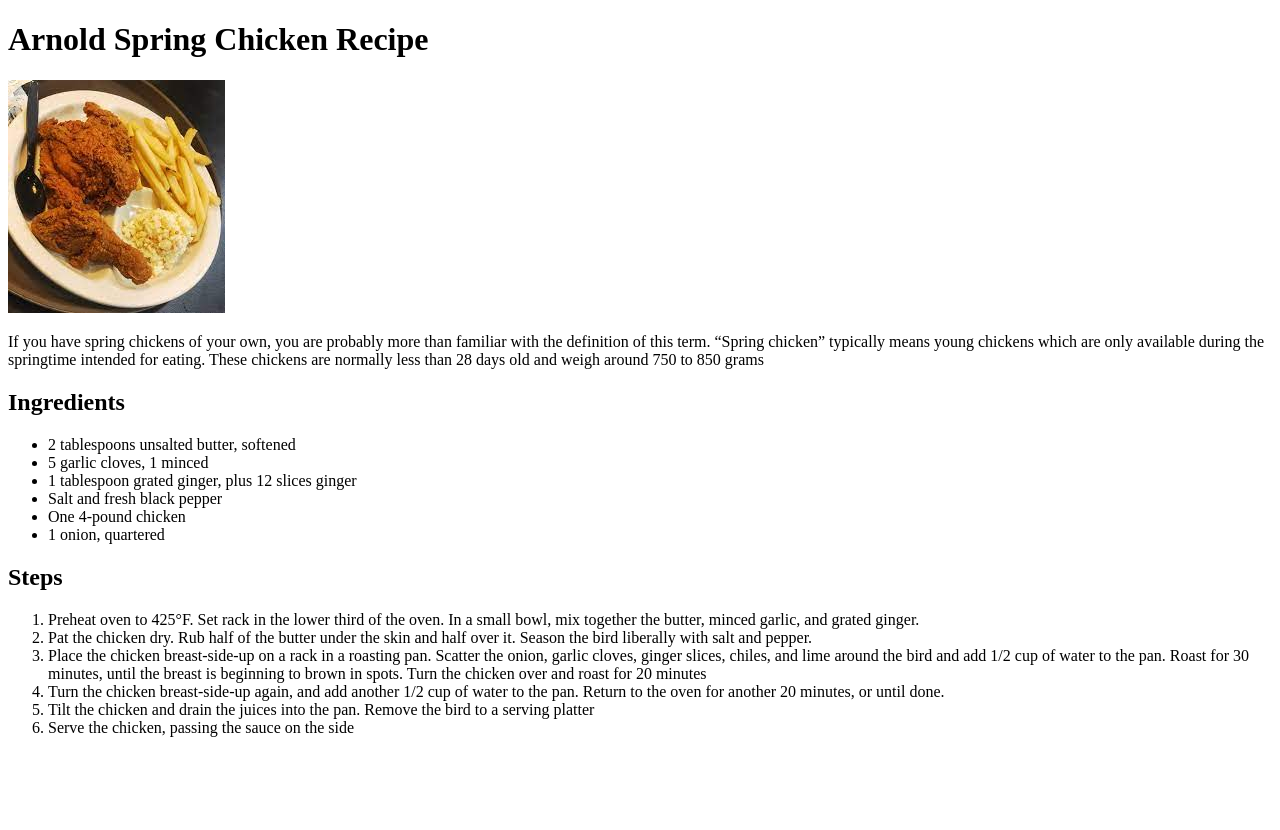
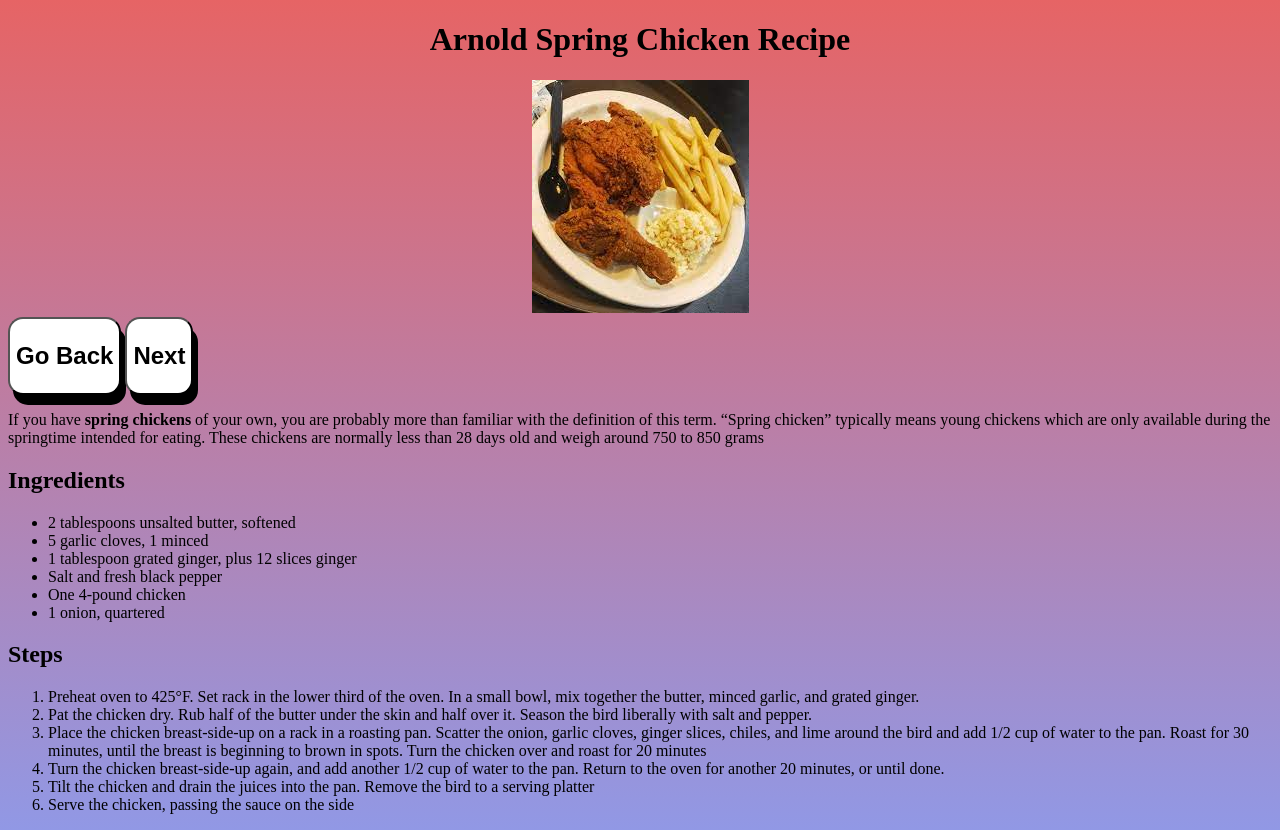
Before and after one commit to zaidzac95/odin-recipes, a plain HTML site: page recipes/springchicken.html in a window 1280 px wide. Before the commit the page ends 800 px from the top, so only its background shows below. Drawn offline with Linux system fonts and the light colour scheme.

Commit message:
I have made all the changes and updated the recipes

```diff
--- a/recipes/springchicken.html
+++ b/recipes/springchicken.html
@@ -5,14 +5,27 @@
     <meta http-equiv="X-UA-Compatible" content="IE=edge">
     <meta name="viewport" content="width=device-width, initial-scale=1.0">
     <title>Arnold Spring Chicken</title>
+    <link rel="stylesheet" href="styles.css">
 </head>
 
 <body>
-    <h1>Arnold Spring Chicken Recipe</h1>
+    <h1  class="arnold" >Arnold Spring Chicken Recipe</h1>
 
+    <center>
     <img src="arnold.jpeg" alt="an image of spring chicken">
+    </center>
 
-    <p>If you have spring chickens of your own,
+
+    <button class="button">
+        <h2>Go Back</h2>
+    </button>
+
+    <button class="button" >
+        <h2>Next</h2>
+    </button>
+
+
+    <p>If you have  <b>spring chickens</b> of your own,
        you are probably more than familiar with the definition of this term.
        “Spring chicken” typically means young chickens which are only available during the springtime intended for eating.
        These chickens are normally less than 28 days old and weigh around 750 to 850 grams</p>
--- /dev/null
+++ b/recipes/styles.css
@@ -0,0 +1,36 @@
+body {
+
+    background: linear-gradient(#e66465, #9198e5);
+
+}
+
+
+.arnold {
+    text-align: center;
+}
+
+.chicken {
+    text-align: center;
+}
+
+
+.button {
+    background-color: white; /* Green */
+    color: black;
+    cursor: pointer;
+    padding: 3px 6px;
+    text-align: center;
+    font-size: 16px;
+    border-radius: 15px;
+    box-shadow: 5px 10px;
+  }
+
+.button:hover {
+    background-color: antiquewhite;
+}
+
+.button:active {
+    background-color: antiquewhite;
+    box-shadow: 5px 10px;
+    transform: translateY(5px);
+}
--- /dev/null
+++ b/styles.css
@@ -0,0 +1,23 @@
+body {
+
+    background: linear-gradient(0.25turn, #3f87a6, #ebf8e1, #f69d3c);
+
+}
+
+.odin {
+    text-align: center;
+    font-size: 28px;
+
+
+}
+
+.chickenrice,
+.springchicken
+{
+
+    color: black;
+    font-size: 18px;
+    text-align: center;
+    font-family: 'Times New Roman', Times, serif;
+
+}
```
Also changed, not shown: index.html (+6 -5 lines), recipes/chickenrice.html (+10 -2 lines), 1 other file.
